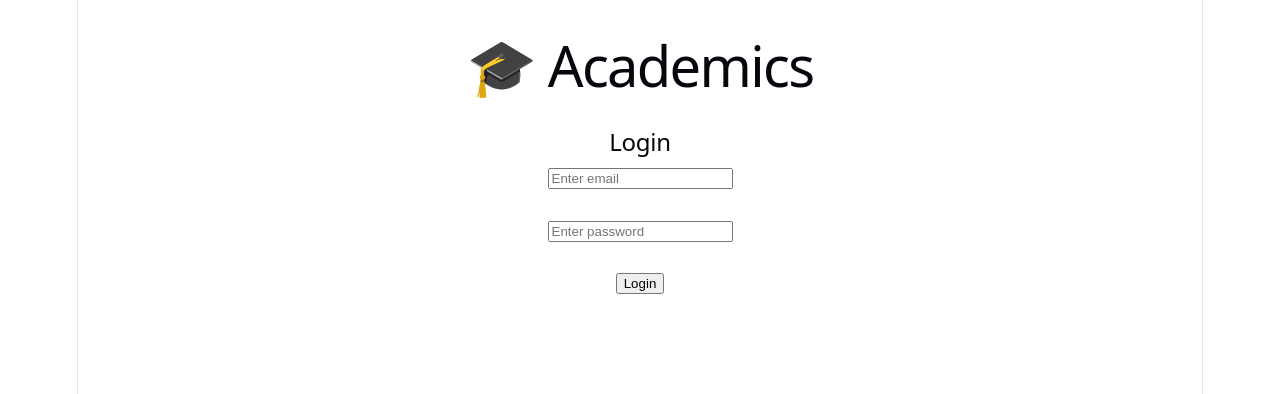
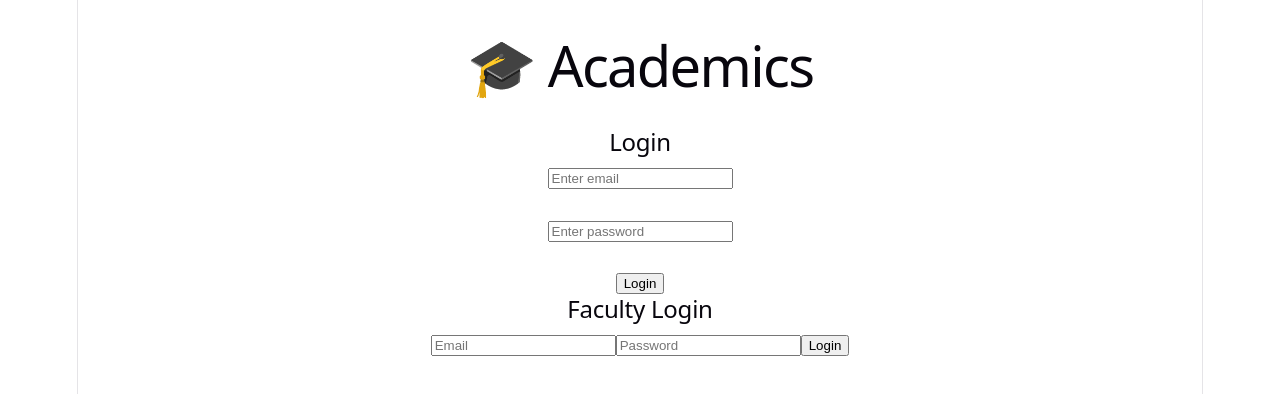
Before and after one commit to Dreamjain/student-dashboard-day1-, a React app in the folder frontend/: page / in a window 1280 px wide. Shown: the top 394 px of the page. Built offline with nearby package versions, Linux system fonts and the light colour scheme; the HTML template or start-up script is replaced by a standard one.

Commit message:
project day 15

```diff
--- a/frontend/src/App.jsx
+++ b/frontend/src/App.jsx
@@ -4,10 +4,13 @@ import Dashboard from "./components/Dashboard";
 import Marks from "./components/Marks";
 import Timetable from "./components/Timetable";
 import Sidebar from "./components/Sidebar";
+import FacultyLogin from "./components/FacultyLogin";
+import FacultyDashboard from "./components/FacultyDashboard";
 
 function App() {
   const [studentId, setStudentId] = useState(null);
   const [activeTab, setActiveTab] = useState(null);
+  const [facultyId, setFacultyId] = useState(null);
 
   return (
   <div
@@ -21,15 +24,18 @@ function App() {
   >
     <h1 style={{ textAlign: "center" }}>🎓 Academics</h1>
 
-    {!studentId ? (
+    {!studentId && !facultyId ? (
+  <>
     <Login setStudentId={setStudentId} />
-    ) : (
+    <FacultyLogin setFacultyId={setFacultyId} />
+  </>
+) : studentId ? (
   <>
     {/* Sidebar */}
     <Sidebar
       setActiveTab={setActiveTab}
       setStudentId={setStudentId}
-          activeTab = {activeTab}
+      activeTab={activeTab}
     />
 
     {/* Main Content */}
@@ -62,6 +68,8 @@ function App() {
 
     </div>
   </>
+) : (
+  <FacultyDashboard />
 )}
   </div>
 );
--- /dev/null
+++ b/frontend/src/components/FacultyDashboard.jsx
@@ -0,0 +1,54 @@
+import { useState } from "react";
+import axios from "axios";
+
+function FacultyDashboard() {
+  const [studentId, setStudentId] = useState("");
+  const [marks, setMarks] = useState("");
+  const [attendance, setAttendance] = useState("");
+
+  const addMarks = async () => {
+    await axios.post("http://localhost:5000/api/marks", {
+      studentId,
+      subject: "DBMS",
+      score: marks
+    });
+
+    alert("Marks added");
+  };
+
+  const addAttendance = async () => {
+    await axios.post("http://localhost:5000/api/attendance", {
+      studentId,
+      status: attendance
+    });
+
+    alert("Attendance added");
+  };
+
+  return (
+    <div>
+      <h2>Faculty Dashboard</h2>
+
+      <input
+        placeholder="Student ID"
+        onChange={(e) => setStudentId(e.target.value)}
+      />
+
+      <input
+        placeholder="Marks"
+        onChange={(e) => setMarks(e.target.value)}
+      />
+
+      <button onClick={addMarks}>Add Marks</button>
+
+      <input
+        placeholder="Attendance (Present/Absent)"
+        onChange={(e) => setAttendance(e.target.value)}
+      />
+
+      <button onClick={addAttendance}>Add Attendance</button>
+    </div>
+  );
+}
+
+export default FacultyDashboard;
--- /dev/null
+++ b/frontend/src/components/FacultyLogin.jsx
@@ -0,0 +1,41 @@
+import { useState } from "react";
+import axios from "axios";
+
+function FacultyLogin({ setFacultyId }) {
+  const [email, setEmail] = useState("");
+  const [password, setPassword] = useState("");
+
+  const handleLogin = async () => {
+    try {
+      const res = await axios.post(
+        "http://localhost:5000/api/faculty/login",
+        { email, password }
+      );
+
+      setFacultyId(res.data.facultyId);
+    } catch (error) {
+      alert("Login failed");
+    }
+  };
+
+  return (
+    <div>
+      <h2>Faculty Login</h2>
+
+      <input
+        placeholder="Email"
+        onChange={(e) => setEmail(e.target.value)}
+      />
+
+      <input
+        type="password"
+        placeholder="Password"
+        onChange={(e) => setPassword(e.target.value)}
+      />
+
+      <button onClick={handleLogin}>Login</button>
+    </div>
+  );
+}
+
+export default FacultyLogin;
```
Lines whose indentation alone changed are shown as unchanged.
